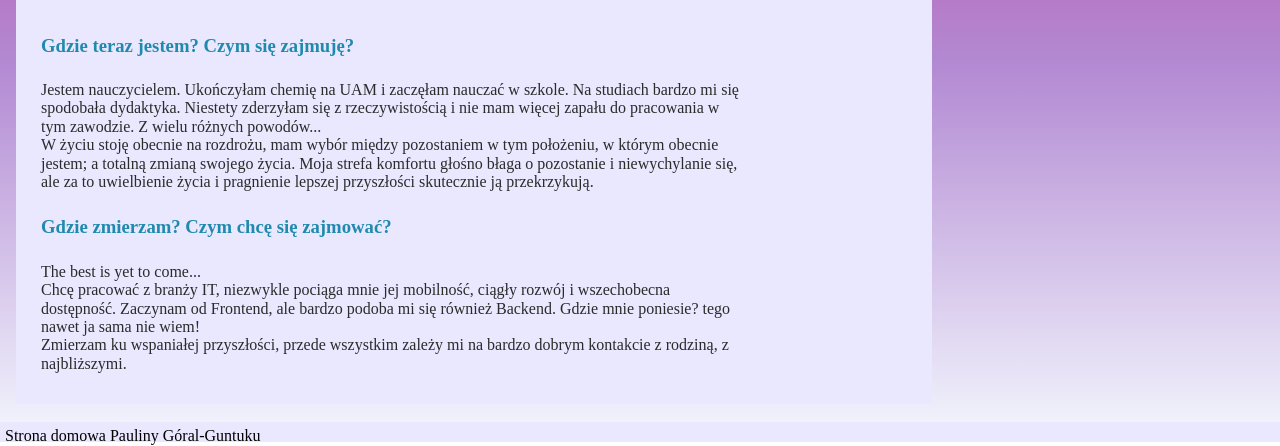
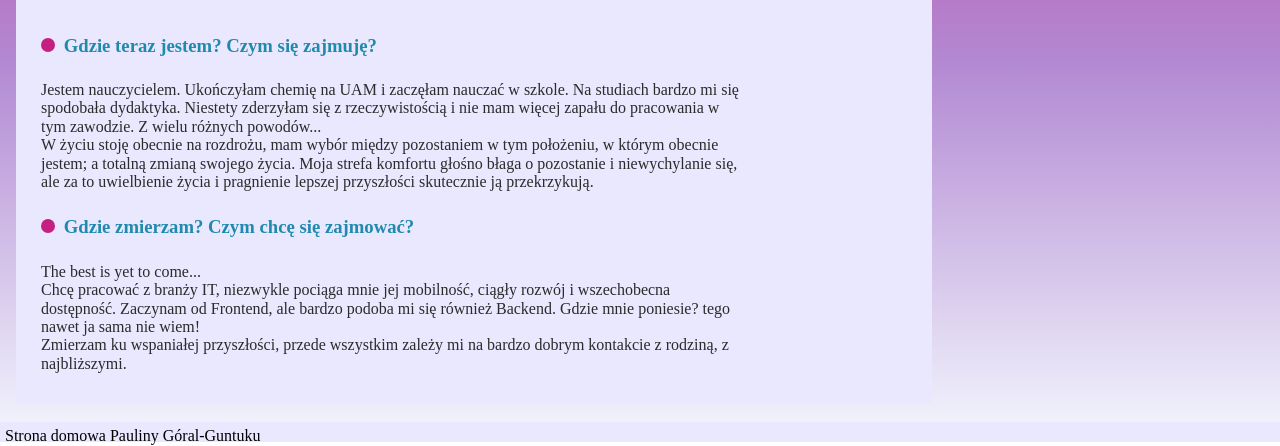
Before and after one commit to paulina-goral-guntuku/homepage, a plain HTML site: page index.html in a window 1280 px wide. Shown: the part 377-823 px from the top of the page. Drawn offline with Linux system fonts and the light colour scheme.

Commit message:
added before

```diff
--- a/css/style.css
+++ b/css/style.css
@@ -52,11 +52,11 @@ body {
 
 .hamburger {
   background: #c51f80;
- border: none;
- color: white;
- position: fixed;
- top: 2px;
- right: 2px;
+  border: none;
+  color: white;
+  position: fixed;
+  top: 2px;
+  right: 2px;
 }
 
 .main {
@@ -114,6 +114,16 @@ body {
   padding: 10px;
 }
 
+.about-me__question::before {
+  content: "";
+  display: inline-block;
+  width: 14px;
+  height: 14px;
+  background-color:#c51f80;
+  border-radius: 50%;
+  margin-right: 4px;
+}
+
 .footer {
   background: #eae8ff;
   width: 100%;
@@ -137,7 +147,6 @@ body {
   }
 
   .header {
-
     position: absolute;
     height: 40px;
     grid-area: 1 / 1 / 2 / 3;
```
